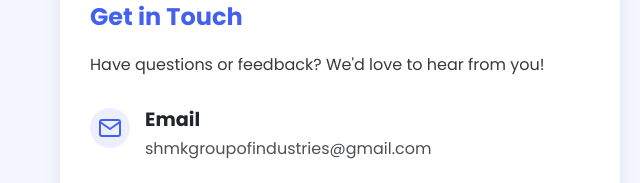
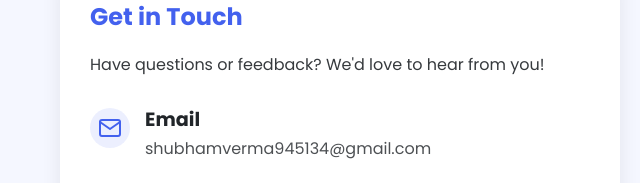
Before and after one commit to ShubhamVerma2004/SketchArt-Pro, a plain HTML site: page index.html in a window 1280 px wide. Shown: the part 4740-4923 px from the top of the page, 0-640 px from the left. Drawn offline with Linux system fonts and the light colour scheme.

Commit message:
Update index.html

```diff
--- a/index.html
+++ b/index.html
@@ -488,7 +488,7 @@
                         </div>
                         <div class="contact-details">
                             <h4>Email</h4>
-                            <a href="mailto:contact@sketchartpro.com">shmkgroupofindustries@gmail.com</a>
+                            <a href="mailto:contact@sketchartpro.com">shubhamverma945134@gmail.com</a>
                         </div>
                     </div>
 
```
